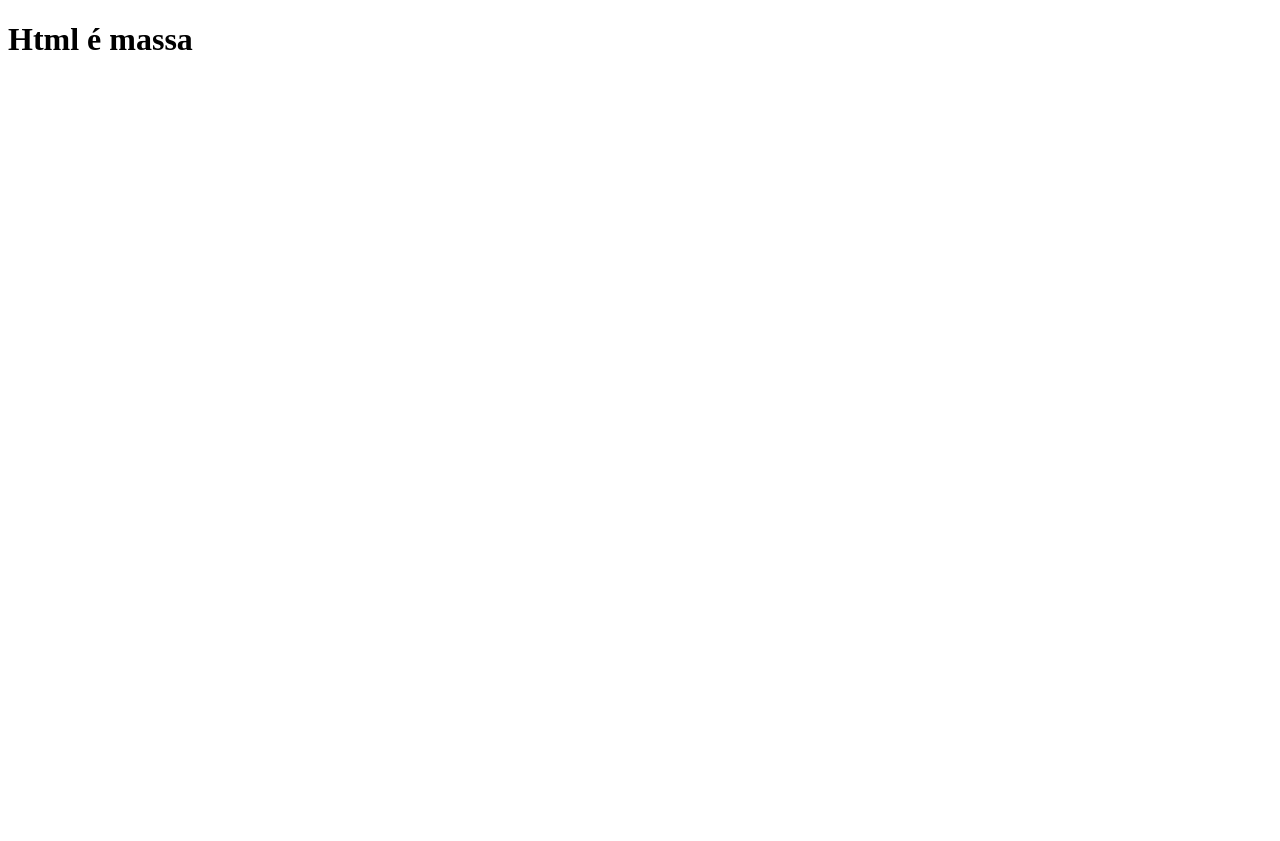
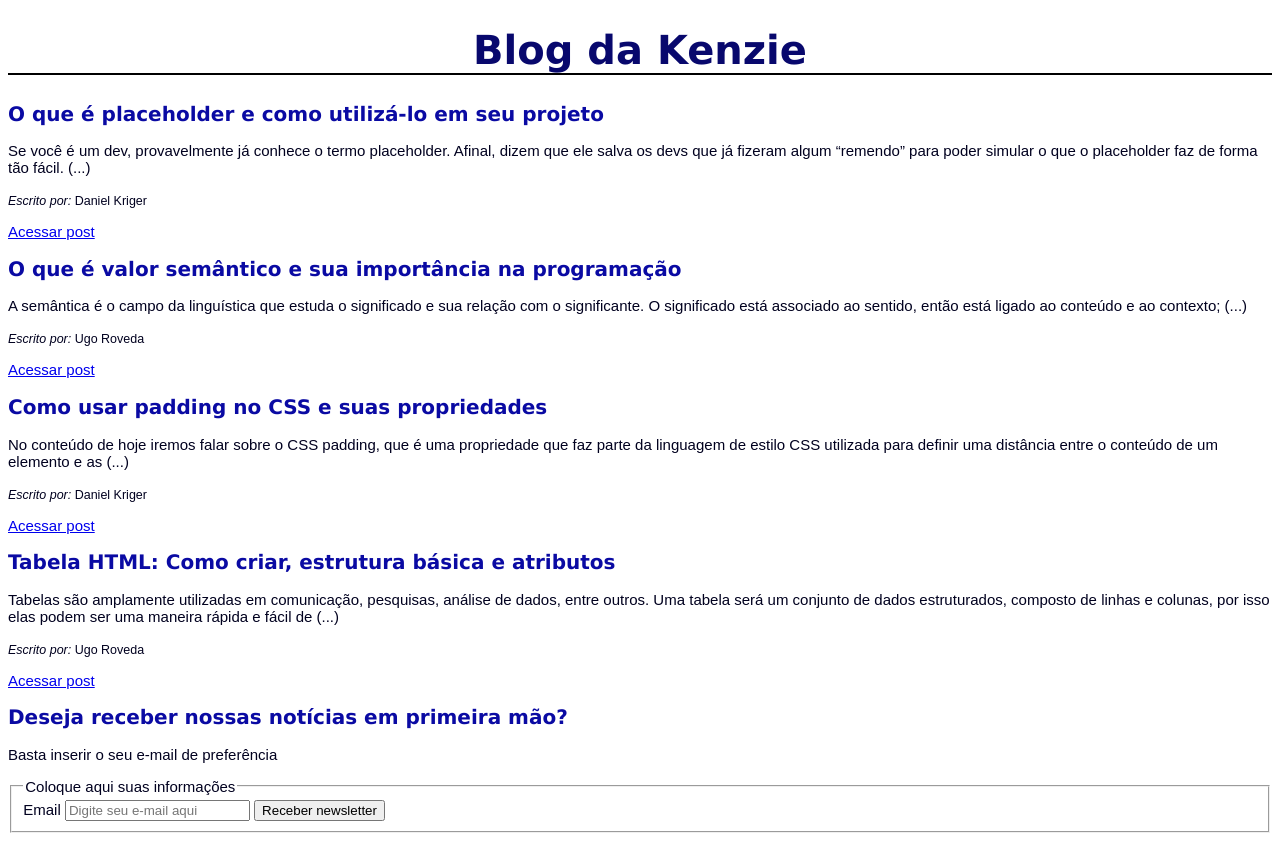
Before and after one commit to GabrielaMarchiori/Git_Teste_deverdade, a plain HTML site: page index.html in a window 1280 px wide. Before the commit the page ends 800 px from the top, so only its background shows below. Drawn offline with Linux system fonts and the light colour scheme.

Commit message:
add style

```diff
--- a/index.html
+++ b/index.html
@@ -4,9 +4,71 @@
     <meta charset="UTF-8">
     <meta http-equiv="X-UA-Compatible" content="IE=edge">
     <meta name="viewport" content="width=device-width, initial-scale=1.0">
-    <title>Document</title>
+
+    <title>Blog da Kenzie</title>
+
+    <meta name="description" content="Saiba um pouco mais sobre programação aqui.">
+
+    <link rel="icon" href="./src/img/favicon.jpeg">
+
+    <link rel="stylesheet" href="style.css">
 </head>
 <body>
-    <h1>Html é massa</h1>
+   <header>
+       <h1>Blog da Kenzie</h1>
+   </header>
+
+   <article>
+        <h2>O que é placeholder e como utilizá-lo em seu projeto</h2>
+            <p>Se você é um dev, provavelmente já conhece o termo placeholder. Afinal, dizem que ele salva os devs que já fizeram algum “remendo” para poder simular o que o placeholder faz de forma tão fácil. (...) </p>
+        <p><small><em>Escrito por:</em> Daniel Kriger</small></p>
+        <p>
+            <a href="https://kenzie.com.br/blog/placeholder/" target="_blank">Acessar post</a>
+        </p>
+   </article>
+
+   <article>
+    <h2>O que é valor semântico e sua importância na programação</h2>
+        <p> A semântica é o campo da linguística que estuda o significado e sua relação com o significante. O significado está associado ao sentido, então está ligado ao conteúdo e ao contexto; (...) </p>
+    <p><small><em>Escrito por:</em> Ugo Roveda </small></p>
+    <p>
+        <a href="https://kenzie.com.br/blog/valor-semantico/" target="_blank">Acessar post</a>
+    </p>
+</article>
+
+<article>
+    <h2>Como usar padding no CSS e suas propriedades</h2>
+        <p> No conteúdo de hoje iremos falar sobre o CSS padding, que é uma propriedade que faz parte da linguagem de estilo CSS utilizada para definir uma distância entre o conteúdo de um elemento e as (...) </p>
+    <p><small><em>Escrito por:</em> Daniel Kriger</small></p>
+    <p>
+        <a href="https://kenzie.com.br/blog/padding-css/" target="_blank">Acessar post</a>
+    </p>
+</article>
+
+<article>
+    <h2>Tabela HTML: Como criar, estrutura básica e atributos</h2>
+        <p> Tabelas são amplamente utilizadas em comunicação, pesquisas, análise de dados, entre outros. Uma tabela será um conjunto de dados estruturados, composto de linhas e colunas, por isso elas podem ser uma maneira rápida e fácil de (...) </p>
+    <p><small><em>Escrito por:</em> Ugo Roveda</small></p>
+    <p>
+        <a href="https://kenzie.com.br/blog/tabela-html/" target="_blank">Acessar post</a>
+    </p>
+</article>
+
+<footer>
+    <h2>Deseja receber nossas notícias em primeira mão?</h2>
+    <p>Basta inserir o seu e-mail de preferência</p>
+
+    <fieldset>
+        <legend>Coloque aqui suas informações</legend>
+        <form>
+            <label for="email">Email</label>
+            <input type="text" placeholder="Digite seu e-mail aqui" name="email" id="email" required="true">
+
+            <button type="submit">Receber newsletter</button>
+        </form>
+    </fieldset>
+
+</footer>
+
 </body>
 </html>
--- /dev/null
+++ b/style.css
@@ -0,0 +1,25 @@
+h1 {
+    color: rgb(8, 8, 109);
+    border-bottom: 2px solid black;
+    text-align: center;
+    font-family:'Lucida Sans', 'Lucida Sans Regular', 'Lucida Grande', 'Lucida Sans Unicode', Geneva, Verdana, sans-serif;
+    font-size: 40px;
+}
+
+h2 {
+    color: rgb(10, 10, 163);
+        font-family:'Lucida Sans', 'Lucida Sans Regular', 'Lucida Grande', 'Lucida Sans Unicode', Geneva, Verdana, sans-serif;
+    font-size: 20px;
+}
+
+p {
+    color: rgb(1, 1, 31);
+        font-family:Arial, Helvetica, sans-serif;
+    font-size: 15px;
+}
+
+footer {
+    color: rgb(1, 1, 31);
+    font-family:Arial, Helvetica, sans-serif;
+    font-size: 15px;
+}
```
